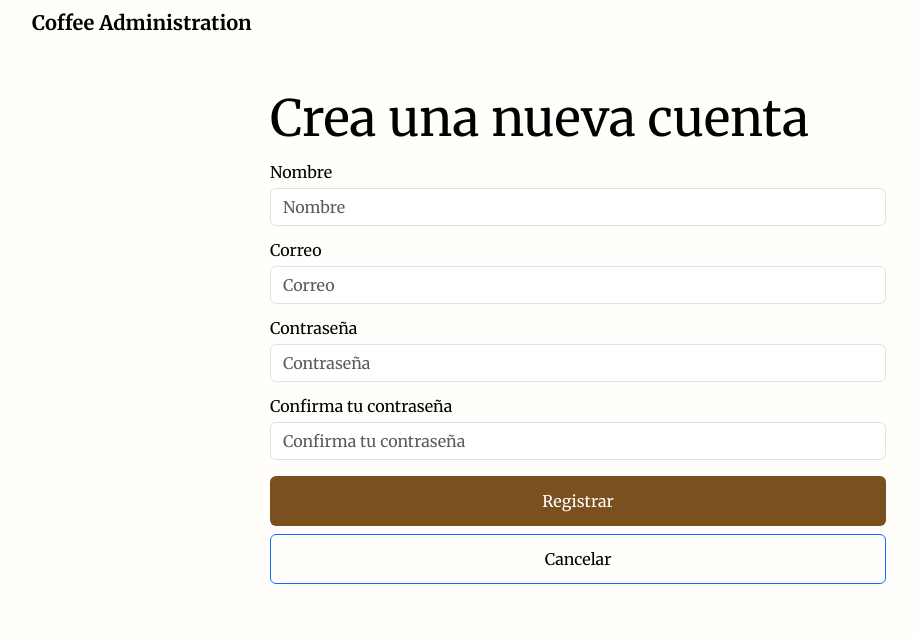
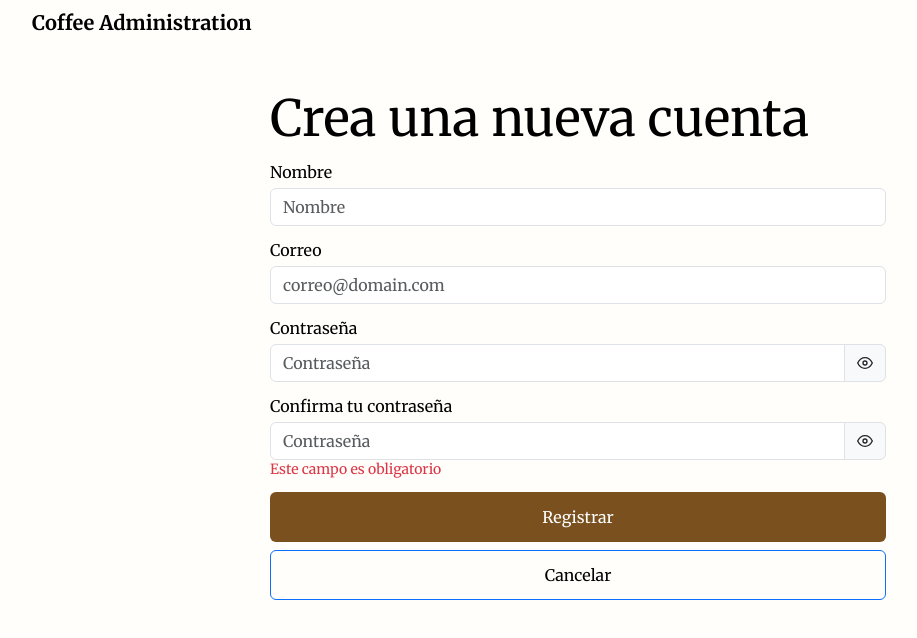
Before and after one commit to MariangelaNM/Coffee-Administration-UI, a React (Vite) app: page / in a window 1280 px wide. Shown: the top 638 px of the page, without its empty margins (62-979 px from the left). Built offline with nearby package versions, Linux system fonts and the light colour scheme.

Commit message:
Validación contraseñas, mensajes y visualización

```diff
--- a/package.json
+++ b/package.json
@@ -20,8 +20,9 @@
     "react-dom": "^18.2.0",
     "react-helmet-async": "^1.3.0",
     "react-i18next": "^12.2.0",
+    "react-icons": "^4.10.1",
     "react-router": "^6.8.2",
-    "react-router-dom": "^6.8.2",
+    "react-router-dom": "^6.13.0",
     "sass": "^1.63.6",
     "styled-components": "^5.2.1"
   },
--- a/src/components/routes/UserRegister.tsx
+++ b/src/components/routes/UserRegister.tsx
@@ -1,10 +1,10 @@
-import React from "react";
-import { ChangeEvent, FormEvent, useState } from "react";
-import { Container, Form, Button } from "react-bootstrap";
-
+import React, { ChangeEvent, FormEvent, useState } from "react";
+import { Container, Form, Button, InputGroup } from "react-bootstrap";
 import styled from "styled-components";
 import { themes } from "../../styles/ColorStyles";
 import { H1 } from "../../styles/TextStyles";
+import "bootstrap/dist/css/bootstrap.min.css";
+import { FiEye, FiEyeOff } from "react-icons/fi";
 
 const UserRegister = () => {
   const [errorMsg, setErrorMsg] = useState("");
@@ -20,6 +20,9 @@ const UserRegister = () => {
   const [confirmPassValidate, setConfirmPassValidate] = useState(false);
 
   const [validated, setValidated] = useState(false);
+
+  const [showPassword, setShowPassword] = useState(false);
+  const [showConfirmPass, setShowConfirmPass] = useState(false);
 
   const handleSubmit = (e: FormEvent<HTMLFormElement>) => {
     const form = e.currentTarget;
@@ -46,11 +49,12 @@ const UserRegister = () => {
 
   function onChangePassword(e: ChangeEvent<HTMLInputElement>) {
     setPassword(e.target.value);
+    const value = e.target.value;
     if (
-      e.target.value.length > 8 &&
-      e.target.value.search(/[a-z]/) > 0 &&
-      e.target.value.search(/[A-Z]/) > 0 &&
-      e.target.value.search(/[0-9]/) > 0
+      value.length >= 8 &&
+      /[a-z]/.test(value) &&
+      /[A-Z]/.test(value) &&
+      /[0-9]/.test(value)
     ) {
       setPasswordValidate(false);
     } else {
@@ -60,23 +64,40 @@ const UserRegister = () => {
     onChangeAnyInput();
   }
 
-  function onChangeConfirmPassword(e: ChangeEvent<HTMLInputElement>) {
+  function onChangeConfirmPassword(e: ChangeEvent<HTMLInputElement>): void {
     setConfirmPass(e.target.value);
-    if (password == "") {
+    const value = e.target.value;
+    if (password === "") {
       setConfirmPassValidate(false);
     } else {
-      if (confirmPass == password) {
-        setConfirmPassValidate(true);
+      if (value === password) {
+        setConfirmPassValidate(false); // Las contraseñas coinciden
       } else {
-        setConfirmPassValidate(false);
+        setConfirmPassValidate(true); // Las contraseñas no coinciden
       }
     }
     onChangeAnyInput();
   }
 
+  const togglePasswordVisibility = () => {
+    setShowPassword(!showPassword);
+  };
+
+  const toggleConfirmPassVisibility = () => {
+    setShowConfirmPass(!showConfirmPass);
+  };
+
+  function displayErrorMessage() {
+    if (errorMsg) {
+      return <div>Error: {errorMsg}</div>;
+    }
+    return null;
+  }
+
   return (
     <Container className="col-lg-6 col-xxl-4 my-5 mx-auto">
       <Title>{"Crea una nueva cuenta"}</Title>
+      {displayErrorMessage()} {/* Mostrar mensaje de error */}
       <Form noValidate validated={validated} onSubmit={handleSubmit}>
         <Form.Group className="mb-3 sm-1" controlId="formName">
           <Form.Label>Nombre</Form.Label>
@@ -96,7 +117,7 @@ const UserRegister = () => {
           <Form.Label>Correo</Form.Label>
           <Form.Control
             type="email"
-            placeholder="Correo"
+            placeholder="correo@domain.com"
             value={mail}
             onChange={onChangeMail}
             required
@@ -108,32 +129,52 @@ const UserRegister = () => {
 
         <Form.Group className="mb-3" controlId="formBasicPassword">
           <Form.Label>Contraseña</Form.Label>
+          <InputGroup>
             <Form.Control
-            type="text"
+              type={showPassword ? "text" : "password"}
               placeholder="Contraseña"
               value={password}
               onChange={onChangePassword}
-            // isInvalid={true}
               required
+              isInvalid={passwordValidate}
             />
-          <Form.Control.Feedback type="invalid">
-            La contraseña debe contener 8 caracteres, 1 mayuscula, 1 número{" "}
-          </Form.Control.Feedback>
+            <InputGroup.Text onClick={togglePasswordVisibility}>
+              {showPassword ? <FiEyeOff /> : <FiEye />}
+            </InputGroup.Text>
+          </InputGroup>
+          {passwordValidate && (
+            <Form.Text className="text-danger">
+              La contraseña debe contener al menos 8 caracteres, 1 mayúscula y 1
+              número
+            </Form.Text>
+          )}
         </Form.Group>
 
         <Form.Group className="mb-3" controlId="formBasicPassword">
           <Form.Label>Confirma tu contraseña</Form.Label>
+          <InputGroup>
             <Form.Control
-            type="text"
-            placeholder="Confirma tu contraseña"
+              type={showConfirmPass ? "text" : "password"}
+              placeholder="Contraseña"
               value={confirmPass}
               onChange={onChangeConfirmPassword}
-            // isInvalid={true}
               required
+              isInvalid={confirmPassValidate}
             />
-          <Form.Control.Feedback type="invalid">
-            El campo no coincide con la contraseña{" "}
-          </Form.Control.Feedback>
+            <InputGroup.Text onClick={toggleConfirmPassVisibility}>
+              {showConfirmPass ? <FiEyeOff /> : <FiEye />}
+            </InputGroup.Text>
+          </InputGroup>
+          {confirmPassValidate && (
+            <Form.Text className="text-danger">
+              Las contraseñas no coinciden
+            </Form.Text>
+          )}
+          {!confirmPass && (
+            <Form.Text className="text-danger">
+              Este campo es obligatorio
+            </Form.Text>
+          )}
         </Form.Group>
 
         <div className="d-grid gap-2">
@@ -141,7 +182,9 @@ const UserRegister = () => {
             Registrar
           </Button>
 
-          <Button variant="primary" className="custombtn-secondary">Cancelar</Button>
+          <Button variant="primary" className="custombtn-secondary">
+            Cancelar
+          </Button>
         </div>
       </Form>
     </Container>
```
Also changed, not shown: src/main.tsx (+8 -10 lines), 1 other file (tests, documents, lock files or other folders). Lines whose indentation alone changed are shown as unchanged.
